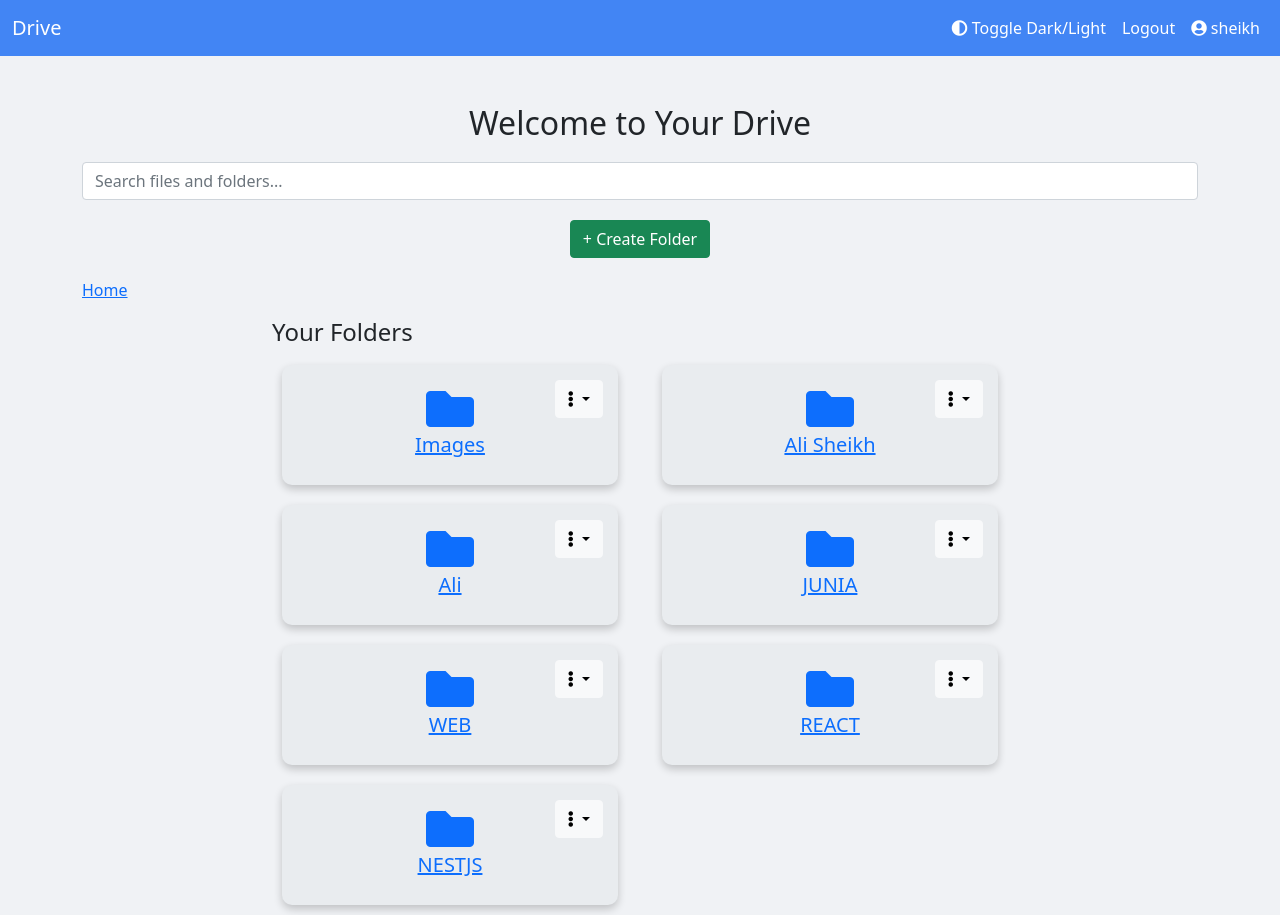
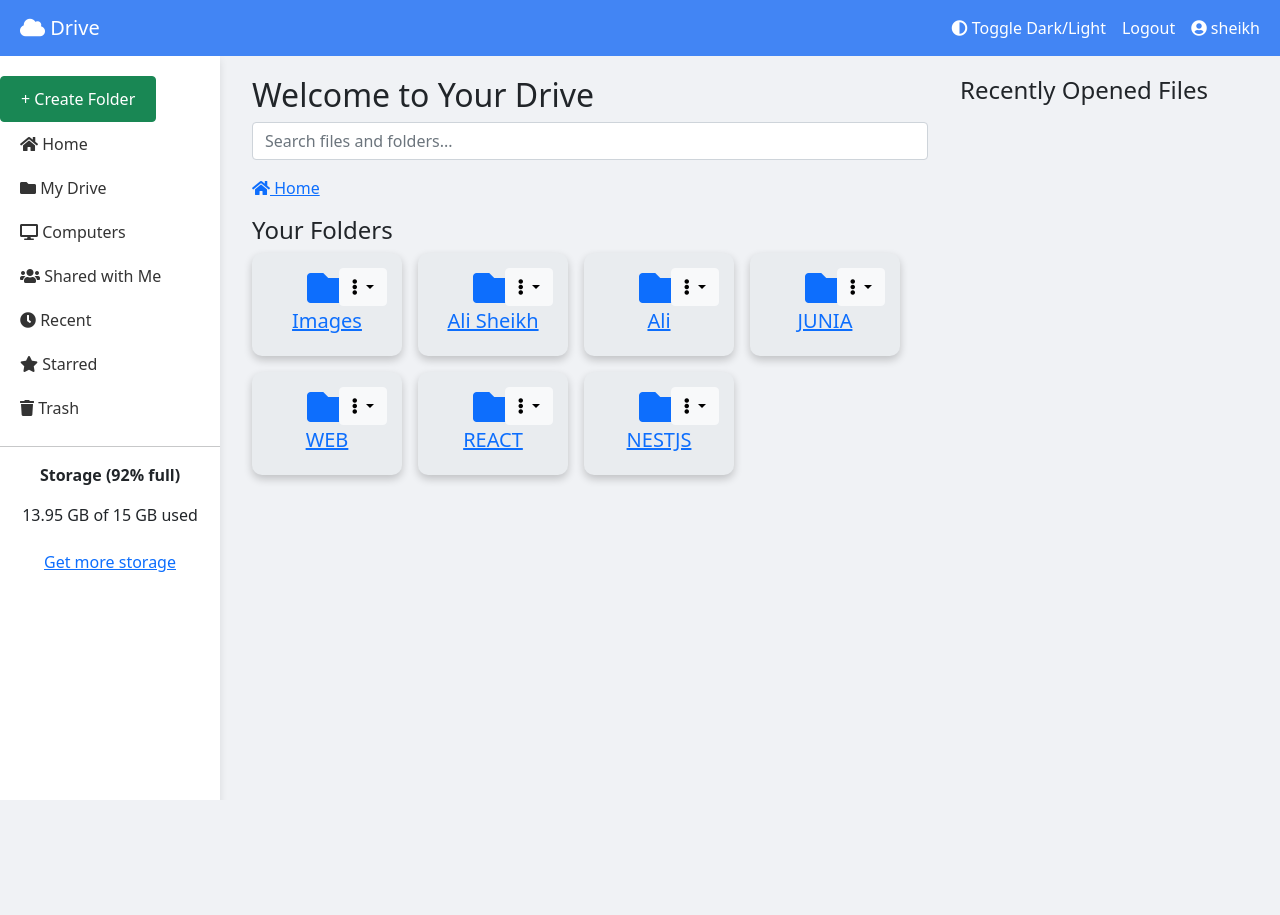
Before and after one commit to dev-sheikh-ali/google_drive_clone, a Django app: page / in a window 1280 px wide. After the commit the page ends 800 px from the top, so only its background shows below. Run offline with Django 5.2, Linux system fonts and the light colour scheme; a user stored in the database is signed in; data comes from the database, SQL or seed files in the repository; both versions use the stored data as it was after the commit.

Commit message:
home page

```diff
--- a/user_management/templates/home.html
+++ b/user_management/templates/home.html
@@ -22,38 +22,57 @@
         .navbar {
             background-color: #4285f4;
             color: white;
+            position: sticky;
+            top: 0;
+            z-index: 1000;
         }
 
         .navbar a {
             color: white !important;
         }
 
-        .folder-card {
-            margin: 10px;
-            padding: 20px;
-            border-radius: 10px;
-            transition: transform 0.2s;
-            box-shadow: 0 4px 8px rgba(0, 0, 0, 0.2);
-            background-color: #e9ecef;
-            position: relative;
+        .sidebar {
+            height: 100vh;
+            position: fixed;
+            top: 56px;
+            left: 0;
+            padding-top: 20px;
+            background-color: #ffffff;
+            width: 220px;
+            box-shadow: 0 4px 8px rgba(0, 0, 0, 0.1);
         }
 
-        .folder-card:hover {
-            transform: scale(1.05);
+        .sidebar a {
+            padding: 10px 20px;
+            display: block;
+            color: #333;
+            text-decoration: none;
         }
 
-        .folder-actions {
-            position: absolute;
-            top: 15px;
-            right: 15px;
+        .sidebar a:hover {
+            background-color: #f0f0f0;
         }
 
-        .search-bar {
-            margin: 20px 0;
+        .create-folder-btn {
+            padding: 10px 20px;
+            display: block;
+            text-align: center;
         }
 
-        .add-button {
-            margin: 20px 0;
+        .content-wrapper {
+            margin-left: 220px;
+            padding: 20px;
+            display: flex;
+            flex-wrap: wrap;
+            gap: 20px;
+        }
+
+        .content {
+            flex: 1;
+        }
+
+        .recently-opened {
+            width: 300px;
         }
 
         .profile-popup {
@@ -72,13 +91,47 @@
             background-color: #1e1e1e;
             border: 1px solid #444;
         }
+
+        .folder-card {
+            padding: 15px;
+            border-radius: 10px;
+            transition: transform 0.2s;
+            box-shadow: 0 4px 8px rgba(0, 0, 0, 0.2);
+            background-color: #e9ecef;
+            position: relative;
+            width: 150px;
+        }
+
+        .folder-card:hover {
+            transform: scale(1.05);
+        }
+
+        .folder-actions {
+            position: absolute;
+            top: 15px;
+            right: 15px;
+        }
+
+        .folder-icon {
+            font-size: 2.5rem;
+        }
+
+        .recent-file {
+            margin-bottom: 15px;
+            display: flex;
+            justify-content: space-between;
+            padding: 10px;
+            background-color: #ffffff;
+            border-radius: 5px;
+            box-shadow: 0 4px 8px rgba(0, 0, 0, 0.1);
+        }
     </style>
 </head>
 
 <body>
     <nav class="navbar navbar-expand-lg navbar-light">
         <div class="container-fluid">
-            <a class="navbar-brand" href="#">Drive</a>
+            <a class="navbar-brand ms-2" href="#"><i class="fas fa-cloud"></i> Drive</a>
             <button class="navbar-toggler" type="button" data-bs-toggle="collapse" data-bs-target="#navbarNav"
                 aria-controls="navbarNav" aria-expanded="false" aria-label="Toggle navigation">
                 <span class="navbar-toggler-icon"></span>
@@ -106,21 +159,37 @@
         </div>
     </nav>
 
-    <div class="container mt-5">
-        <h2 class="text-center">Welcome to Your Drive</h2>
-
-        <div class="search-bar text-center">
-            <input type="text" class="form-control" placeholder="Search files and folders..." aria-label="Search">
+    <!-- Sidebar -->
+    <div class="sidebar">
+        <button class="btn btn-success create-folder-btn" data-bs-toggle="modal" data-bs-target="#createFolderModal">+ Create Folder</button>
+        <a href="{% url 'list_folders' %}"><i class="fas fa-home"></i> Home</a>
+        <a href="#"><i class="fas fa-folder"></i> My Drive</a>
+        <a href="#"><i class="fas fa-desktop"></i> Computers</a>
+        <a href="#"><i class="fas fa-users"></i> Shared with Me</a>
+        <a href="#"><i class="fas fa-clock"></i> Recent</a>
+        <a href="#"><i class="fas fa-star"></i> Starred</a>
+        <a href="#"><i class="fas fa-trash"></i> Trash</a>
+        <hr>
+        <div class="text-center">
+            <p><strong>Storage (92% full)</strong></p>
+            <p>13.95 GB of 15 GB used</p>
+            <button class="btn btn-link">Get more storage</button>
+        </div>
     </div>
 
-        <div class="add-button text-center">
-            <button class="btn btn-success" data-bs-toggle="modal" data-bs-target="#createFolderModal">+ Create Folder</button>
+    <div class="content-wrapper">
+        <div class="content">
+            <div class="container-fluid">
+                <h2>Welcome to Your Drive</h2>
+
+                <div class="search-bar mb-3">
+                    <input type="text" class="form-control" placeholder="Search files and folders..." aria-label="Search">
                 </div>
 
                 <!-- Breadcrumb Navigation -->
                 <nav aria-label="breadcrumb">
                     <ol class="breadcrumb">
-                <li class="breadcrumb-item"><a href="{% url 'list_folders' %}">Home</a></li>
+                        <li class="breadcrumb-item"><a href="{% url 'list_folders' %}"><i class="fas fa-home"></i> Home</a></li>
                         {% for breadcrumb in breadcrumbs %}
                         <li class="breadcrumb-item"><a href="{% url 'list_folders_nested' breadcrumb.id %}">{{ breadcrumb.name }}</a></li>
                         {% endfor %}
@@ -128,14 +197,12 @@
                 </nav>
 
                 <div class="row">
-            <div class="col-md-8 offset-md-2">
-                <h4 class="folder-header">Your Folders</h4>
-                <div class="row">
+                    <h4>Your Folders</h4>
+                    <div class="d-flex flex-wrap">
                         {% for folder in folders %}
-                    <div class="col-md-6">
-                        <div class="folder-card text-center">
+                        <div class="folder-card text-center me-3 mb-3">
                             <a href="{% url 'list_folders_nested' folder.id %}" class="folder-link">
-                                <i class="fas fa-folder fa-3x"></i>
+                                <i class="fas fa-folder folder-icon"></i>
                                 <h5 class="card-title">{{ folder.name }}</h5>
                             </a>
 
@@ -153,7 +220,6 @@
                                 </ul>
                             </div>
                         </div>
-                    </div>
                         <!-- Include modals for each operation -->
                         {% include "folder_management/edit_folder_modal.html" %}
                         {% include "folder_management/delete_folder_modal.html" %}
@@ -163,6 +229,18 @@
                         {% endfor %}
                     </div>
                 </div>
+            </div>
+        </div>
+
+        <!-- Recently Opened Files -->
+        <div class="recently-opened">
+            <h4>Recently Opened Files</h4>
+            {% for file in recent_files %}
+            <div class="recent-file">
+                <span>{{ file.name }}</span>
+                <span><i class="fas fa-file"></i></span>
+            </div>
+            {% endfor %}
         </div>
     </div>
 
@@ -181,22 +259,6 @@
             $('#toggle-theme').click(function () {
                 $('body').toggleClass('dark-mode');
             });
-
-            // Close modals on successful operations
-            function closeModal(modalId) {
-                $(modalId).modal('hide');
-            }
-
-            // Assuming a form submission will trigger these actions
-            // Attach to the move, copy, edit forms as needed
-            $('form.move-folder-form, form.copy-folder-form, form.edit-folder-form').submit(function (event) {
-                event.preventDefault(); // Prevent the default form submission
-                // Perform your AJAX or necessary action here
-
-                // Assuming it's successful, close the modal
-                const modalId = '#' + $(this).closest('.modal').attr('id');
-                closeModal(modalId);
-            });
         });
 
         function closeProfile() {
```
Also changed, not shown: README.md, db.sqlite3, images/drive.png. Lines whose indentation alone changed are shown as unchanged.
